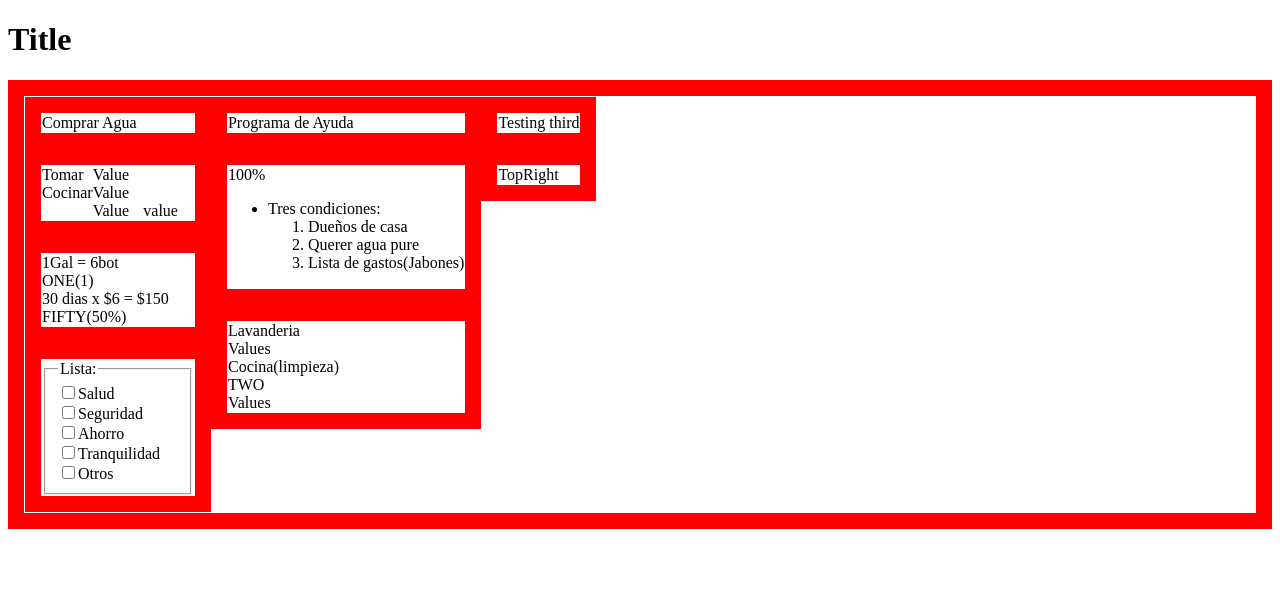
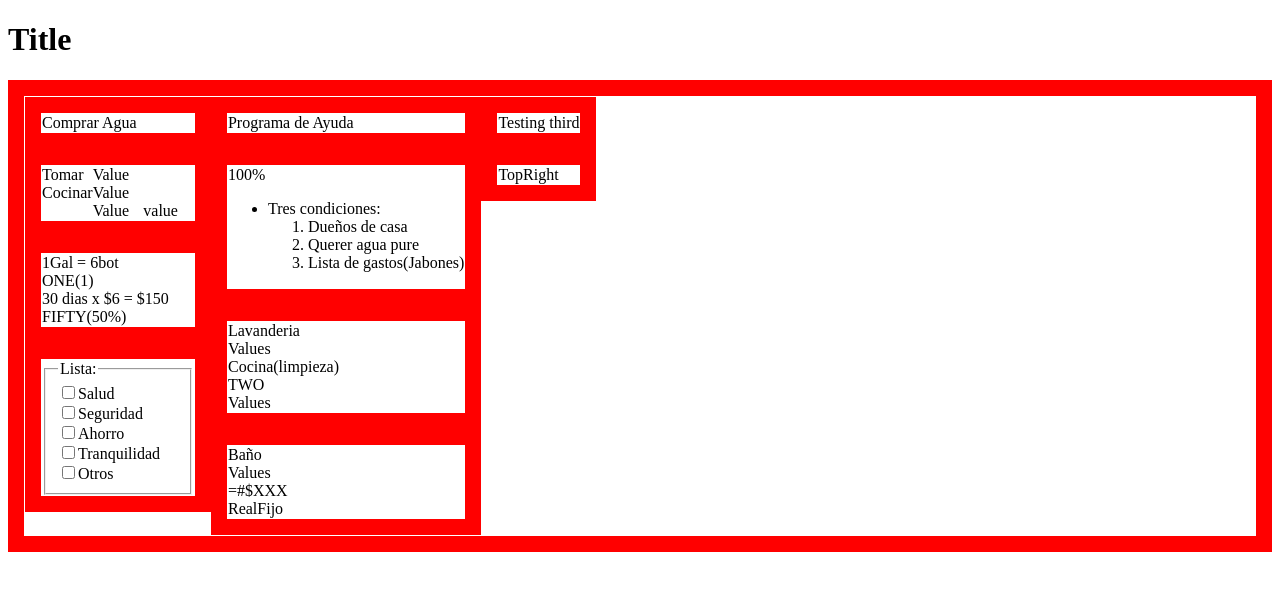
Before and after one commit to albergvasili/aquacola, a React (Create React App) app: page / in a window 1280 px wide. Shown: the top 590 px of the page. Built offline with nearby package versions, Linux system fonts and the light colour scheme.

Commit message:
Add values to BottomCenter

```diff
--- a/src/App.js
+++ b/src/App.js
@@ -102,6 +102,18 @@ const CenterCenter = () => {
   );
 };
 
+const BottomCenter = () => {
+  return (
+    <div className='test'>
+      <div className='twentytwo'>Baño</div>
+      <div className='twentyfive'>Values</div>
+      <div className='twentysix'>=#$XXX</div>
+      <span className='twentyseven'>Real</span>
+      <span className='twentyeight'>Fijo</span>
+    </div>
+  );
+};
+
 const TopRight = () => {
   return (
     <div className='test'>TopRight</div>
@@ -125,6 +137,7 @@ const SecondOption = () => {
       <SecondHeader/>
       <TopCenter/>
       <CenterCenter/>
+      <BottomCenter/>
     </div>
   );
 };
```
